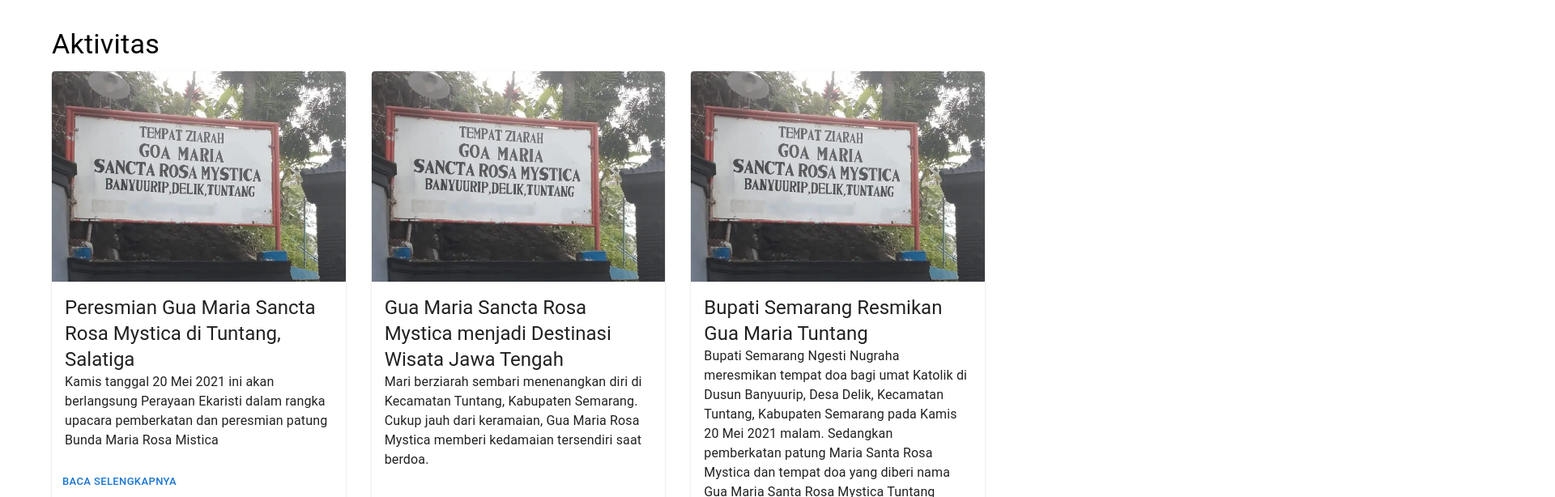
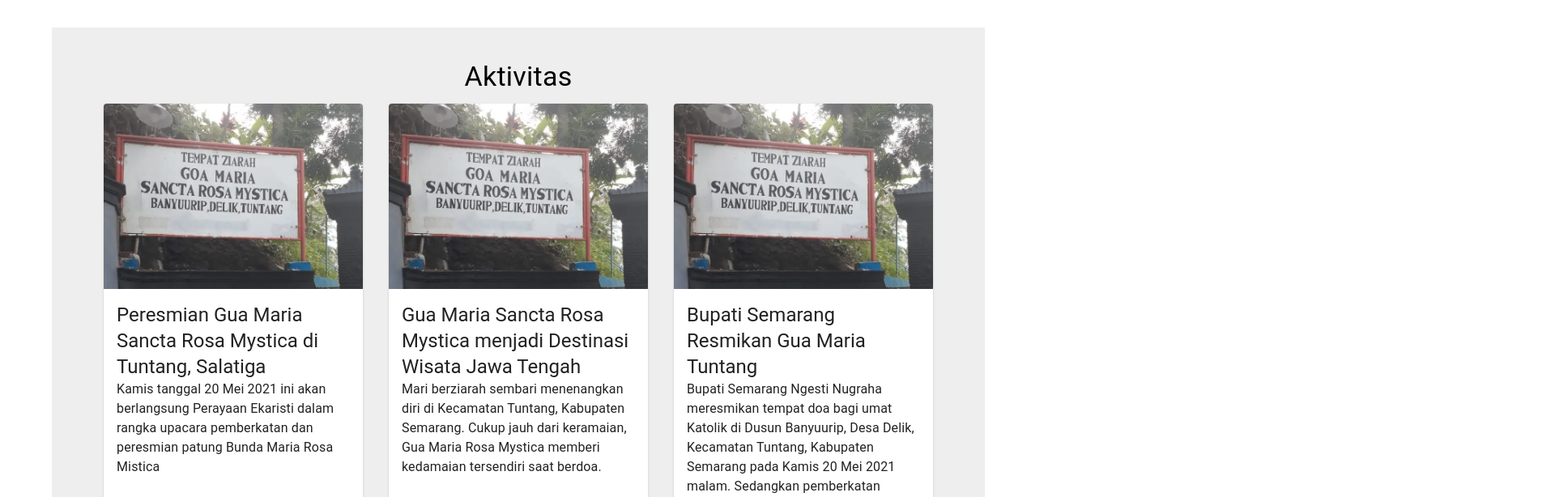
Before and after one commit to jharrvis/Website-GMSRM-Donasi, a Next.js app: page /home in a window 1280 px wide. Shown: the part 3742-4356 px from the top of the page at 81% size, 1920 px wide, since content can reach past the window. Built offline with nearby package versions, Linux system fonts and the light colour scheme.

Commit message:
add more detail homepage

```diff
--- a/app/home/page.js
+++ b/app/home/page.js
@@ -3,25 +3,9 @@ import Link from 'next/link';
 import { Box, Container, Typography, Button, Card, CardContent, CardActions, Grid } from '@mui/material';
 import { LoadScript, GoogleMap, Marker } from '@react-google-maps/api';
 import Slideshow from "../../components/Slideshow";
+import ActivityList from '../../components/ActivityList'; // Import komponen ActivityCard
 
 export default function HomePage() {
-  const activities = [
-    {
-      title: 'Peresmian Gua Maria Sancta Rosa Mystica di Tuntang, Salatiga',
-      description: 'Kamis tanggal 20 Mei 2021 ini akan berlangsung Perayaan Ekaristi dalam rangka upacara pemberkatan dan peresmian patung Bunda Maria Rosa Mistica',
-      img: '/images/img-1.webp'
-    },
-    {
-      title: 'Gua Maria Sancta Rosa Mystica menjadi Destinasi Wisata Jawa Tengah',
-      description: 'Mari berziarah sembari menenangkan diri di Kecamatan Tuntang, Kabupaten Semarang. Cukup jauh dari keramaian, Gua Maria Rosa Mystica memberi kedamaian tersendiri saat berdoa.',
-      img: '/images/img-1.webp'
-    },
-    {
-      title: 'Bupati Semarang Resmikan Gua Maria Tuntang',
-      description: 'Bupati Semarang Ngesti Nugraha meresmikan tempat doa bagi umat Katolik di Dusun Banyuurip, Desa Delik, Kecamatan Tuntang, Kabupaten Semarang pada Kamis 20 Mei 2021 malam. Sedangkan pemberkatan patung Maria Santa Rosa Mystica dan tempat doa yang diberi nama Gua Maria Santa Rosa Mystica Tuntang tersebut dilakukan oleh Uskup Agung Semarang Mgr Robertus Rubiyatmoko',
-      img: '/images/img-1.webp'
-    }
-  ];
 
   return (
     <main>
@@ -45,30 +29,13 @@ export default function HomePage() {
         </Box>
 
         {/* Aktivitas */}
-        <Box my={4}>
-          <Typography variant="h4" component="h2" gutterBottom>
-            Aktivitas
-          </Typography>
-          <Grid container spacing={4}>
-            {activities.map((activity, index) => (
-              <Grid item xs={12} md={4} key={index}>
-                <Card>
-                  <img src={activity.img} alt={activity.title} style={{ width: '100%', height: 'auto' }} />
-                  <CardContent>
-                    <Typography variant="h5" component="h3">
-                      {activity.title}
-                    </Typography>
-                    <Typography variant="body1">
-                      {activity.description}
-                    </Typography>
-                  </CardContent>
-                  <CardActions>
-                    <Button size="small">Baca Selengkapnya</Button>
-                  </CardActions>
-                </Card>
-              </Grid>
-            ))}
-          </Grid>
+        <Box my={4} p={5} bgcolor="#EEEEEE">
+          <Container>
+            <Typography variant="h4" component="h2" align="center" gutterBottom>
+              Aktivitas
+            </Typography>
+            <ActivityList />
+          </Container>
         </Box>
 
         {/* Tombol Donasi */}
--- /dev/null
+++ b/components/ActivityCard.js
@@ -0,0 +1,33 @@
+'use client';
+import * as React from 'react';
+import Card from '@mui/material/Card';
+import CardActions from '@mui/material/CardActions';
+import CardContent from '@mui/material/CardContent';
+import CardMedia from '@mui/material/CardMedia';
+import Button from '@mui/material/Button';
+import Typography from '@mui/material/Typography';
+import Box from '@mui/material/Box';
+
+export default function ActivityCard({ activity }) {
+  return (
+    <Card sx={{ display: 'flex', flexDirection: 'column', height: '100%' }}>
+      <CardMedia
+        component="img"
+        image={activity.img}
+        alt={activity.title}
+        sx={{ width: '100%', height: 'auto' }}
+      />
+      <CardContent sx={{ flexGrow: 1 }}>
+        <Typography variant="h5" component="h3">
+          {activity.title}
+        </Typography>
+        <Typography variant="body1">
+          {activity.description}
+        </Typography>
+      </CardContent>
+      <CardActions>
+        <Button size="small">Baca Selengkapnya</Button>
+      </CardActions>
+    </Card>
+  );
+}
--- /dev/null
+++ b/components/ActivityList.js
@@ -0,0 +1,17 @@
+'use client';
+import * as React from 'react';
+import Grid from '@mui/material/Grid';
+import ActivityCard from './ActivityCard';
+import { activities } from './activities';
+
+export default function ActivityList() {
+  return (
+    <Grid container spacing={4}>
+      {activities.map((activity, index) => (
+        <Grid item xs={12} md={4} key={index}>
+          <ActivityCard activity={activity} />
+        </Grid>
+      ))}
+    </Grid>
+  );
+}
--- /dev/null
+++ b/components/activities.js
@@ -0,0 +1,18 @@
+// components/activities.js
+export const activities = [
+    {
+      title: 'Peresmian Gua Maria Sancta Rosa Mystica di Tuntang, Salatiga',
+      description: 'Kamis tanggal 20 Mei 2021 ini akan berlangsung Perayaan Ekaristi dalam rangka upacara pemberkatan dan peresmian patung Bunda Maria Rosa Mistica',
+      img: '/images/img-1.webp'
+    },
+    {
+      title: 'Gua Maria Sancta Rosa Mystica menjadi Destinasi Wisata Jawa Tengah',
+      description: 'Mari berziarah sembari menenangkan diri di Kecamatan Tuntang, Kabupaten Semarang. Cukup jauh dari keramaian, Gua Maria Rosa Mystica memberi kedamaian tersendiri saat berdoa.',
+      img: '/images/img-1.webp'
+    },
+    {
+      title: 'Bupati Semarang Resmikan Gua Maria Tuntang',
+      description: 'Bupati Semarang Ngesti Nugraha meresmikan tempat doa bagi umat Katolik di Dusun Banyuurip, Desa Delik, Kecamatan Tuntang, Kabupaten Semarang pada Kamis 20 Mei 2021 malam. Sedangkan pemberkatan patung Maria Santa Rosa Mystica dan tempat doa yang diberi nama Gua Maria Santa Rosa Mystica Tuntang tersebut dilakukan oleh Uskup Agung Semarang Mgr Robertus Rubiyatmoko',
+      img: '/images/img-1.webp'
+    }
+  ];
```
